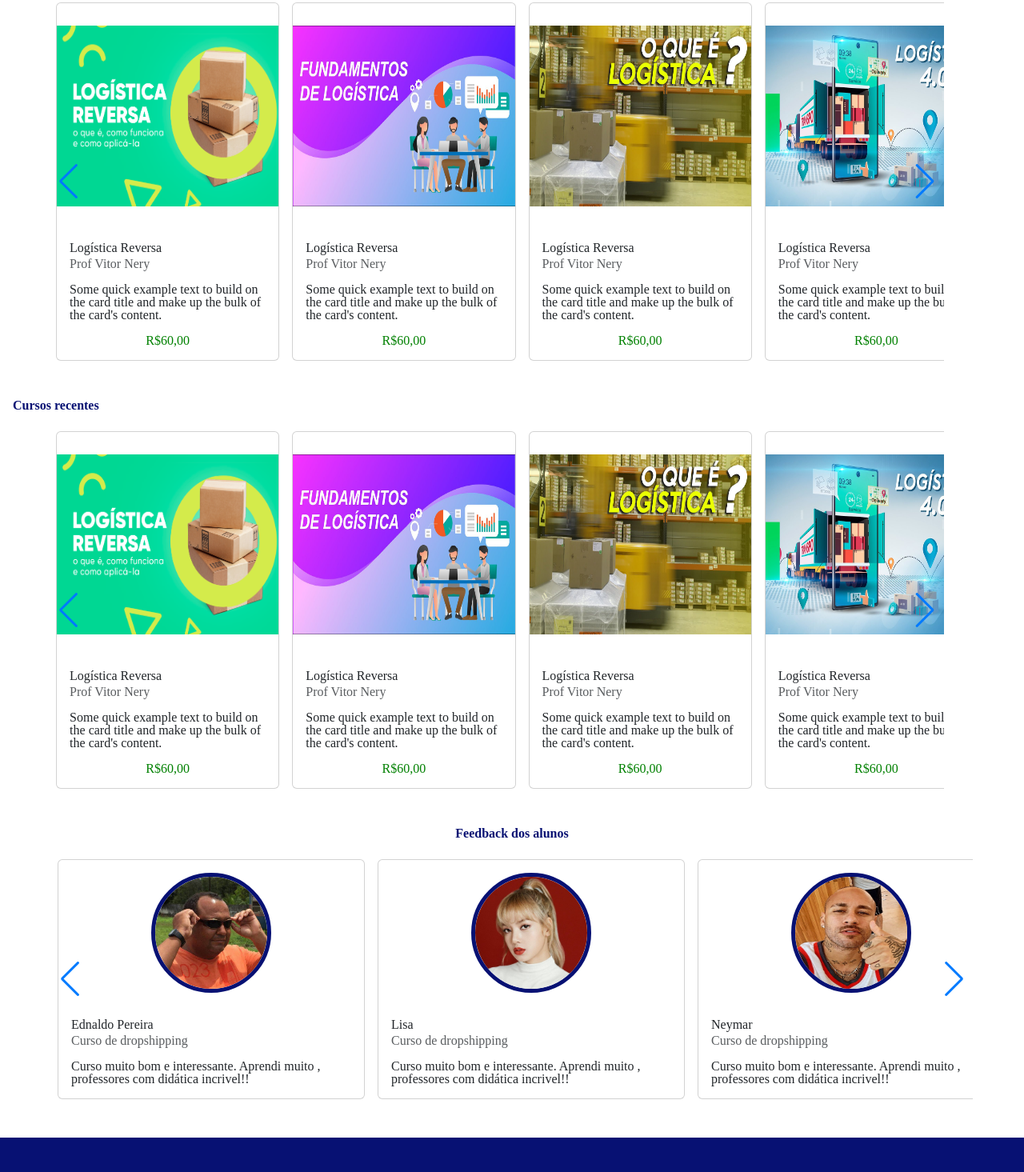
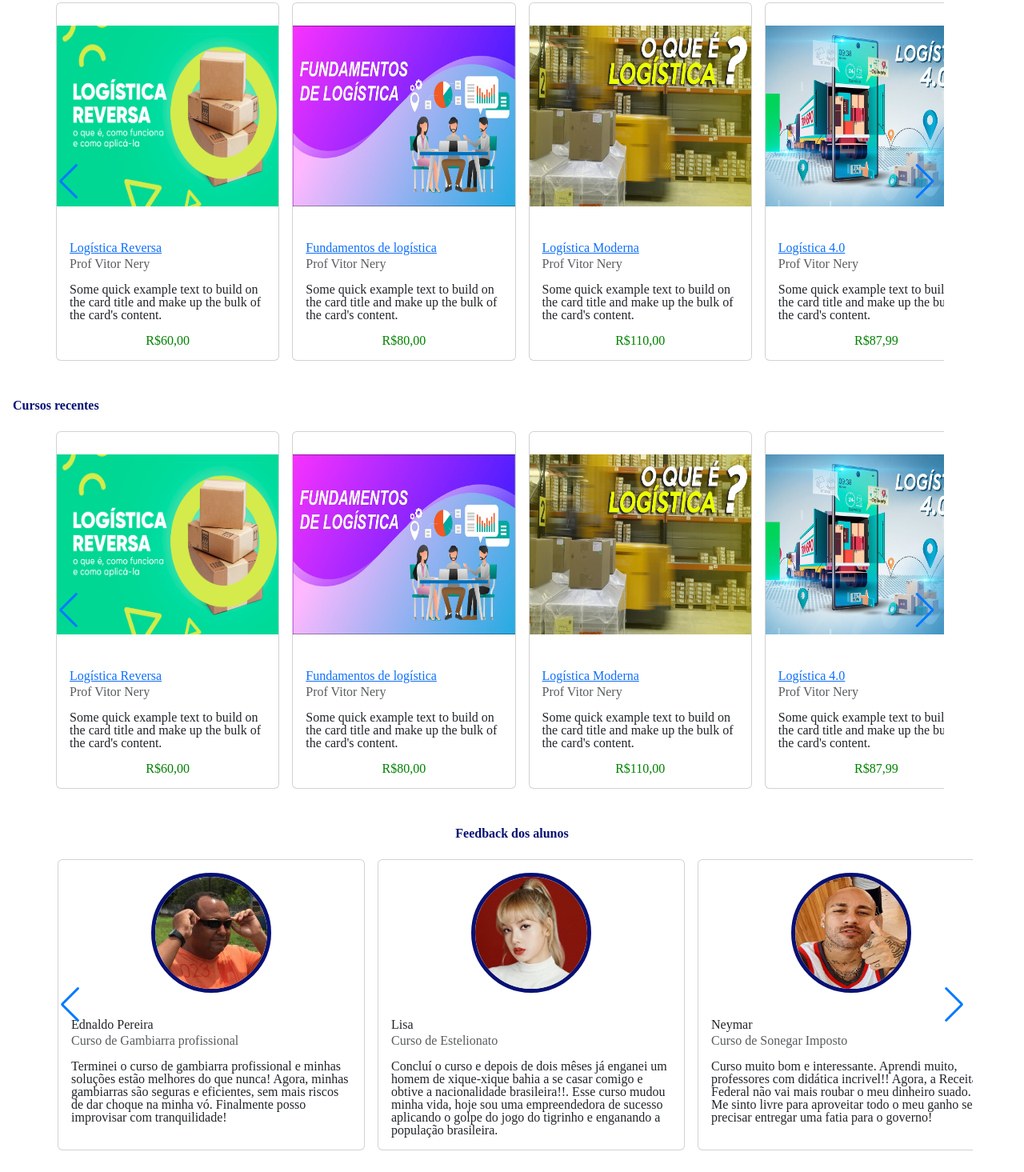
Before and after one commit to VitorNeryz/SoulLogTech, a website with bundled scripts: page menu-principal.html in a window 1280 px wide. Shown: the part 555-2020 px from the top of the page at 80% size. Built offline with nearby package versions, Linux system fonts and the light colour scheme.

Commit message:
Melhoria dos textos e componentes

```diff
--- a/menu-principal.html
+++ b/menu-principal.html
@@ -99,7 +99,9 @@
                 <img src="/imgs/bn01.png" alt="...">
               </div>
               <div class="card-body">
-                <h5 class="card-title">Logística Reversa</h5>
+                <h5 class="card-title"><a href="./course-page.html">Logística
+                    Reversa</a>
+                </h5>
                 <h6 class="card-subtitle mb-2 text-body-secondary">Prof Vitor Nery</h6>
                 <p class="card-text">Some quick example text to build on the card title and make up the bulk of the
                   card's
@@ -112,12 +114,12 @@
                 <img src="/imgs/bn02.jpg" alt="...">
               </div>
               <div class="card-body">
-                <h5 class="card-title">Logística Reversa</h5>
+                <h5 class="card-title"><a href="./course-page.html">Fundamentos de logística</a></h5>
                 <h6 class="card-subtitle mb-2 text-body-secondary">Prof Vitor Nery</h6>
                 <p class="card-text">Some quick example text to build on the card title and make up the bulk of the
                   card's
                   content.</p>
-                <p class="card-text money">R$60,00</p>
+                <p class="card-text money">R$80,00</p>
               </div>
             </div>
             <div class="card swiper-slide">
@@ -125,12 +127,12 @@
                 <img src="/imgs/bn03.jpg" alt="...">
               </div>
               <div class="card-body">
-                <h5 class="card-title">Logística Reversa</h5>
+                <h5 class="card-title"><a href="./course-page.html">Logística Moderna</a></h5>
                 <h6 class="card-subtitle mb-2 text-body-secondary">Prof Vitor Nery</h6>
                 <p class="card-text">Some quick example text to build on the card title and make up the bulk of the
                   card's
                   content.</p>
-                <p class="card-text money">R$60,00</p>
+                <p class="card-text money">R$110,00</p>
               </div>
             </div>
             <div class="card swiper-slide">
@@ -138,12 +140,12 @@
                 <img src="/imgs/bn04.jpg" alt="...">
               </div>
               <div class="card-body">
-                <h5 class="card-title">Logística Reversa</h5>
+                <h5 class="card-title"><a href="./course-page.html">Logística 4.0</a></h5>
                 <h6 class="card-subtitle mb-2 text-body-secondary">Prof Vitor Nery</h6>
                 <p class="card-text">Some quick example text to build on the card title and make up the bulk of the
                   card's
                   content.</p>
-                <p class="card-text money">R$60,00</p>
+                <p class="card-text money">R$87,99</p>
               </div>
             </div>
             <div class="card swiper-slide">
@@ -151,12 +153,12 @@
                 <img src="/imgs/bn05.jpg" alt="...">
               </div>
               <div class="card-body">
-                <h5 class="card-title">Logística Reversa</h5>
+                <h5 class="card-title"><a href="./course-page.html">Gestão de Compras</a></h5>
                 <h6 class="card-subtitle mb-2 text-body-secondary">Prof Vitor Nery</h6>
                 <p class="card-text">Some quick example text to build on the card title and make up the bulk of the
                   card's
                   content.</p>
-                <p class="card-text money">R$60,00</p>
+                <p class="card-text money">R$150,00</p>
               </div>
             </div>
             <div class="card swiper-slide">
@@ -164,12 +166,12 @@
                 <img src="/imgs/bn06.jpg" alt="...">
               </div>
               <div class="card-body">
-                <h5 class="card-title">Logística Reversa</h5>
+                <h5 class="card-title"><a href="./course-page.html">Serviços de Importação</a></h5>
                 <h6 class="card-subtitle mb-2 text-body-secondary">Prof Vitor Nery</h6>
                 <p class="card-text">Some quick example text to build on the card title and make up the bulk of the
                   card's
                   content.</p>
-                <p class="card-text money">R$60,00</p>
+                <p class="card-text money">R$225,00</p>
               </div>
             </div>
             <!-- Fim dos cards -->
@@ -196,7 +198,8 @@
                 <img src="/imgs/bn01.png" alt="...">
               </div>
               <div class="card-body">
-                <h5 class="card-title">Logística Reversa</h5>
+                <h5 class="card-title"><a href="./course-page.html">Logística
+                    Reversa</a></h5>
                 <h6 class="card-subtitle mb-2 text-body-secondary">Prof Vitor Nery</h6>
                 <p class="card-text">Some quick example text to build on the card title and make up the bulk of the
                   card's
@@ -209,12 +212,12 @@
                 <img src="/imgs/bn02.jpg" alt="...">
               </div>
               <div class="card-body">
-                <h5 class="card-title">Logística Reversa</h5>
+                <h5 class="card-title"><a href="./course-page.html">Fundamentos de logística</a></h5>
                 <h6 class="card-subtitle mb-2 text-body-secondary">Prof Vitor Nery</h6>
                 <p class="card-text">Some quick example text to build on the card title and make up the bulk of the
                   card's
                   content.</p>
-                <p class="card-text money">R$60,00</p>
+                <p class="card-text money">R$80,00</p>
               </div>
             </div>
             <div class="card swiper-slide">
@@ -222,12 +225,12 @@
                 <img src="/imgs/bn03.jpg" alt="...">
               </div>
               <div class="card-body">
-                <h5 class="card-title">Logística Reversa</h5>
+                <h5 class="card-title"><a href="./course-page.html">Logística Moderna</a></h5>
                 <h6 class="card-subtitle mb-2 text-body-secondary">Prof Vitor Nery</h6>
                 <p class="card-text">Some quick example text to build on the card title and make up the bulk of the
                   card's
                   content.</p>
-                <p class="card-text money">R$60,00</p>
+                <p class="card-text money">R$110,00</p>
               </div>
             </div>
             <div class="card swiper-slide">
@@ -235,12 +238,12 @@
                 <img src="/imgs/bn04.jpg" alt="...">
               </div>
               <div class="card-body">
-                <h5 class="card-title">Logística Reversa</h5>
+                <h5 class="card-title"><a href="./course-page.html">Logística 4.0</a></h5>
                 <h6 class="card-subtitle mb-2 text-body-secondary">Prof Vitor Nery</h6>
                 <p class="card-text">Some quick example text to build on the card title and make up the bulk of the
                   card's
                   content.</p>
-                <p class="card-text money">R$60,00</p>
+                <p class="card-text money">R$87,99</p>
               </div>
             </div>
             <div class="card swiper-slide">
@@ -248,12 +251,12 @@
                 <img src="/imgs/bn05.jpg" alt="...">
               </div>
               <div class="card-body">
-                <h5 class="card-title">Logística Reversa</h5>
+                <h5 class="card-title"><a href="./course-page.html">Gestão de Compras</a></h5>
                 <h6 class="card-subtitle mb-2 text-body-secondary">Prof Vitor Nery</h6>
                 <p class="card-text">Some quick example text to build on the card title and make up the bulk of the
                   card's
                   content.</p>
-                <p class="card-text money">R$60,00</p>
+                <p class="card-text money">R$150,00</p>
               </div>
             </div>
             <div class="card swiper-slide">
@@ -261,12 +264,12 @@
                 <img src="/imgs/bn06.jpg" alt="...">
               </div>
               <div class="card-body">
-                <h5 class="card-title">Logística Reversa</h5>
+                <h5 class="card-title"><a href="./course-page.html">Serviços de Importação</a></h5>
                 <h6 class="card-subtitle mb-2 text-body-secondary">Prof Vitor Nery</h6>
                 <p class="card-text">Some quick example text to build on the card title and make up the bulk of the
                   card's
                   content.</p>
-                <p class="card-text money">R$60,00</p>
+                <p class="card-text money">R$225,00</p>
               </div>
             </div>
             <!-- Fim dos cards -->
@@ -287,48 +290,57 @@
         <!-- Additional required wrapper -->
         <div class="card-wrapper swiper-wrapper">
           <!-- Início dos Cards -->
-          <div class="card swiper-slide">
+          <div class="card card__feedback swiper-slide">
             <div class="img-wrapper-avatar">
               <img src="/imgs/ednaldo.jpeg" alt="...">
             </div>
             <div class="card-body">
               <h5 class="card-title">Ednaldo Pereira</h5>
-              <h6 class="card-subtitle mb-2 text-body-secondary">Curso de dropshipping</h6>
-              <p class="card-text">Curso muito bom e interessante. Aprendi muito , professores com didática incrivel!!
+              <h6 class="card-subtitle mb-2 text-body-secondary">Curso de Gambiarra profissional</h6>
+              <p class="card-text">
+                Terminei o curso de gambiarra profissional e minhas soluções estão melhores do que nunca! Agora, minhas
+                gambiarras são seguras e eficientes, sem mais riscos de dar choque na minha vó. Finalmente posso
+                improvisar
+                com tranquilidade!
               </p>
             </div>
           </div>
-          <div class="card swiper-slide">
+          <div class="card card__feedback swiper-slide">
             <div class="img-wrapper-avatar">
               <img src="/imgs/Lisa.jpg" alt="...">
             </div>
             <div class="card-body">
               <h5 class="card-title">Lisa</h5>
-              <h6 class="card-subtitle mb-2 text-body-secondary">Curso de dropshipping</h6>
-              <p class="card-text">Curso muito bom e interessante. Aprendi muito , professores com didática incrivel!!
+              <h6 class="card-subtitle mb-2 text-body-secondary">Curso de Estelionato</h6>
+              <p class="card-text">Concluí o curso e depois de dois mêses já enganei um homem de xique-xique bahia a se
+                casar comigo e obtive a nacionalidade
+                brasileira!!. Esse curso mudou minha vida, hoje sou uma empreendedora de sucesso aplicando o golpe do
+                jogo do tigrinho e enganando a população brasileira.
               </p>
             </div>
           </div>
-          <div class="card swiper-slide">
+          <div class="card card__feedback swiper-slide">
             <div class="img-wrapper-avatar">
               <img src="/imgs/neymar-careca.jpg" alt="...">
             </div>
             <div class="card-body">
               <h5 class="card-title">Neymar</h5>
-              <h6 class="card-subtitle mb-2 text-body-secondary">Curso de dropshipping</h6>
-              <p class="card-text">Curso muito bom e interessante. Aprendi muito , professores com didática incrivel!!
+              <h6 class="card-subtitle mb-2 text-body-secondary">Curso de Sonegar Imposto</h6>
+              <p class="card-text">Curso muito bom e interessante. Aprendi muito, professores com didática incrivel!!
+                Agora, a Receita Federal não vai mais roubar o meu dinheiro suado. Me sinto livre para aproveitar todo o
+                meu ganho sem precisar entregar uma fatia para o governo!
               </p>
             </div>
           </div>
-          <div class="card swiper-slide">
+          <div class="card card__feedback swiper-slide">
             <div class="img-wrapper-avatar">
               <img src="/imgs/John kook.jpg" alt="...">
             </div>
             <div class="card-body">
-              <h5 class="card-title">John Kook</h5>
-              <h6 class="card-subtitle mb-2 text-body-secondary">Curso de dropshipping</h6>
-              <p class="card-text">Curso muito bom e interessante. Aprendi muito , professores com didática incrivel!!
-              </p>
+              <h5 class="card-title">Jungkook</h5>
+              <h6 class="card-subtitle mb-2 text-body-secondary">Curso de Auxiliar de Pedreiro</h6>
+              <p class="card-text">이제 나는 내 집을 지을 수 있을 만큼 힘이 생겼다. 나는 이 바이톨라 춤 사업을 그만두고 벽에 석고를 칠하러 갈 것이다. 내일 칼립소를 들으면서 석판을
+                칠 거야, 강좌 고마워. </p>
             </div>
           </div>
           <!-- Fim dos cards -->
```
